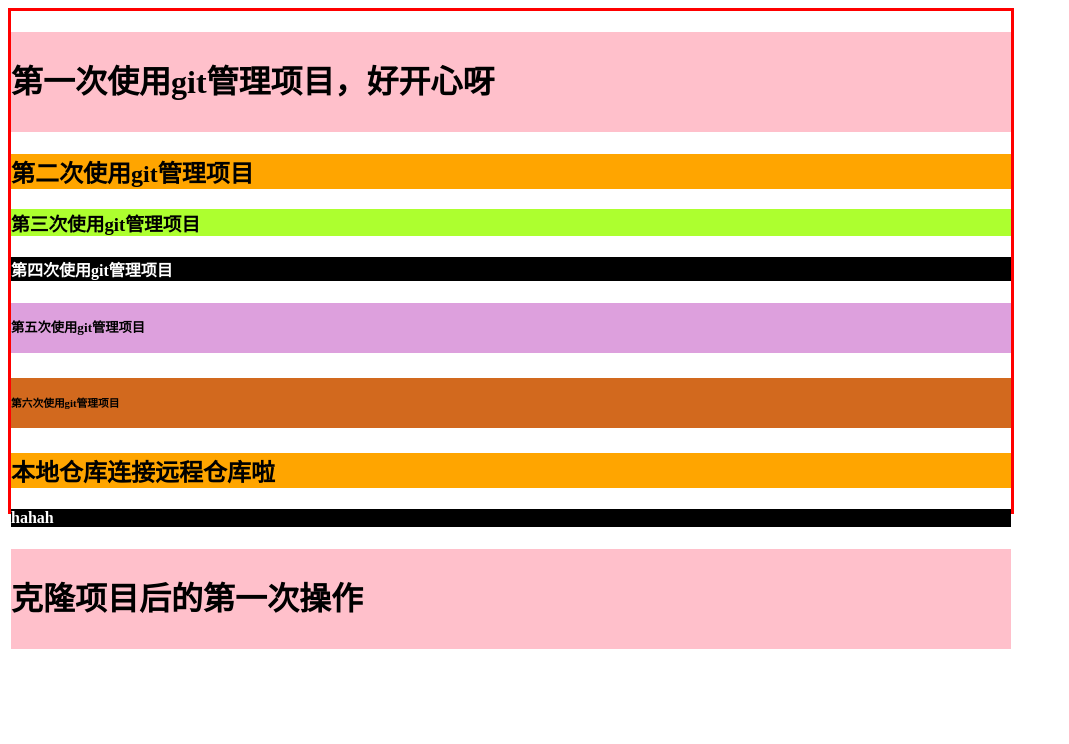
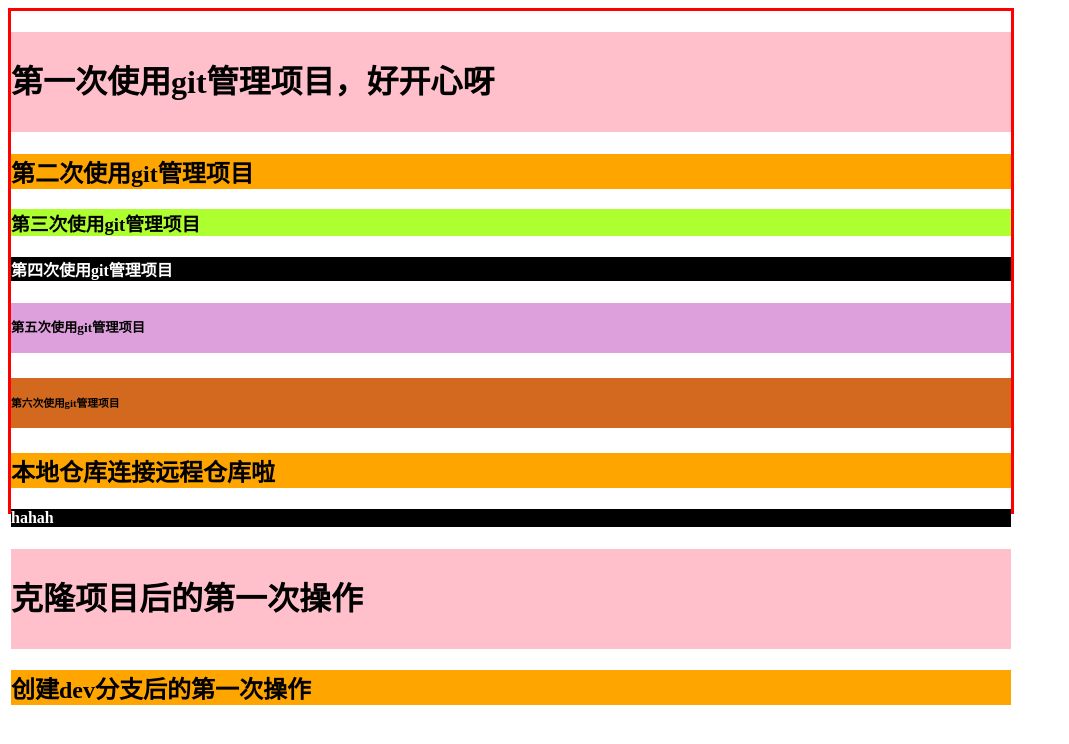
Before and after one commit to dkl0701/2303NB, a plain HTML site: page index.html in a window 1280 px wide. Shown: the whole page, without its empty margins (0-1069 px from the left). Drawn offline with Linux system fonts and the light colour scheme.

Commit message:
dev分支第一次操作

```diff
--- a/index.html
+++ b/index.html
@@ -17,6 +17,7 @@
       <h2>本地仓库连接远程仓库啦</h2>
       <h4>hahah</h4>
       <h1>克隆项目后的第一次操作</h1>
+      <h2>创建dev分支后的第一次操作</h2>
     </div>
   </body>
 </html>
```
